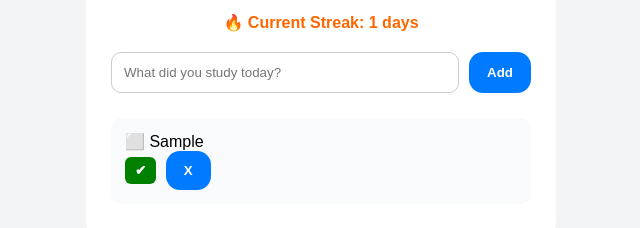
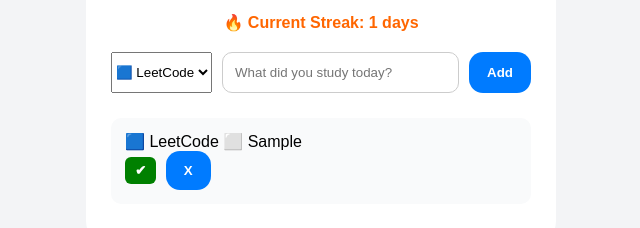
Before and after one commit to zhongti0126/study---quest---app-, a plain HTML site: page index.html in a window 1280 px wide. Both pictures are taken after typing "Sample" into the empty fields and a click on the button "Add". Shown: the part 188-416 px from the top of the page, without its empty margins (319-959 px from the left). Drawn offline with Linux system fonts and the light colour scheme.

Commit message:
add category feature

```diff
--- a/index.html
+++ b/index.html
@@ -22,6 +22,12 @@
     </p>
 
     <div class="input-group">
+      <select id="category">
+        <option value="🟦 LeetCode">🟦 LeetCode</option>
+        <option value="🟩 English">🟩 English</option>
+        <option value="🟨 Japanese">🟨 Japanese</option>
+        <option value="🟥 Project">🟥 Project</option>
+      </select>
       <input type="text" id="taskInput" placeholder="What did you study today?">
       <button onclick="addTask()">Add</button>
     </div>
--- a/script.js
+++ b/script.js
@@ -5,7 +5,7 @@
 const savedTasks = JSON.parse(localStorage.getItem("tasks")) || [];
 
 savedTasks.forEach(task => {
-  createTaskElement(task);
+  createTaskElement(task.category, task.text);
 });
 
 function addTask() {
@@ -15,9 +15,14 @@
     return;
   }
 
-  createTaskElement(input.value);
+  const category = document.getElementById("category").value;
 
-  savedTasks.push(input.value);
+  createTaskElement(category, input.value);
+
+  savedTasks.push({
+    category: category,
+    text: input.value
+  });
   localStorage.setItem("tasks", JSON.stringify(savedTasks));
 
   input.value = "";
@@ -27,13 +32,13 @@
   document.getElementById("streak").textContent = streak;
 }
 
-function createTaskElement(taskText) {
+function createTaskElement(category, taskText) {
   const taskList = document.getElementById("taskList");
 
   const li = document.createElement("li");
 
   li.innerHTML = `
-    <span class="task-text">⬜ ${taskText}</span>
+    <span class="task-text">${category} ⬜ ${taskText}</span>
 
     <div>
       <button class="complete-btn">✔</button>
```
